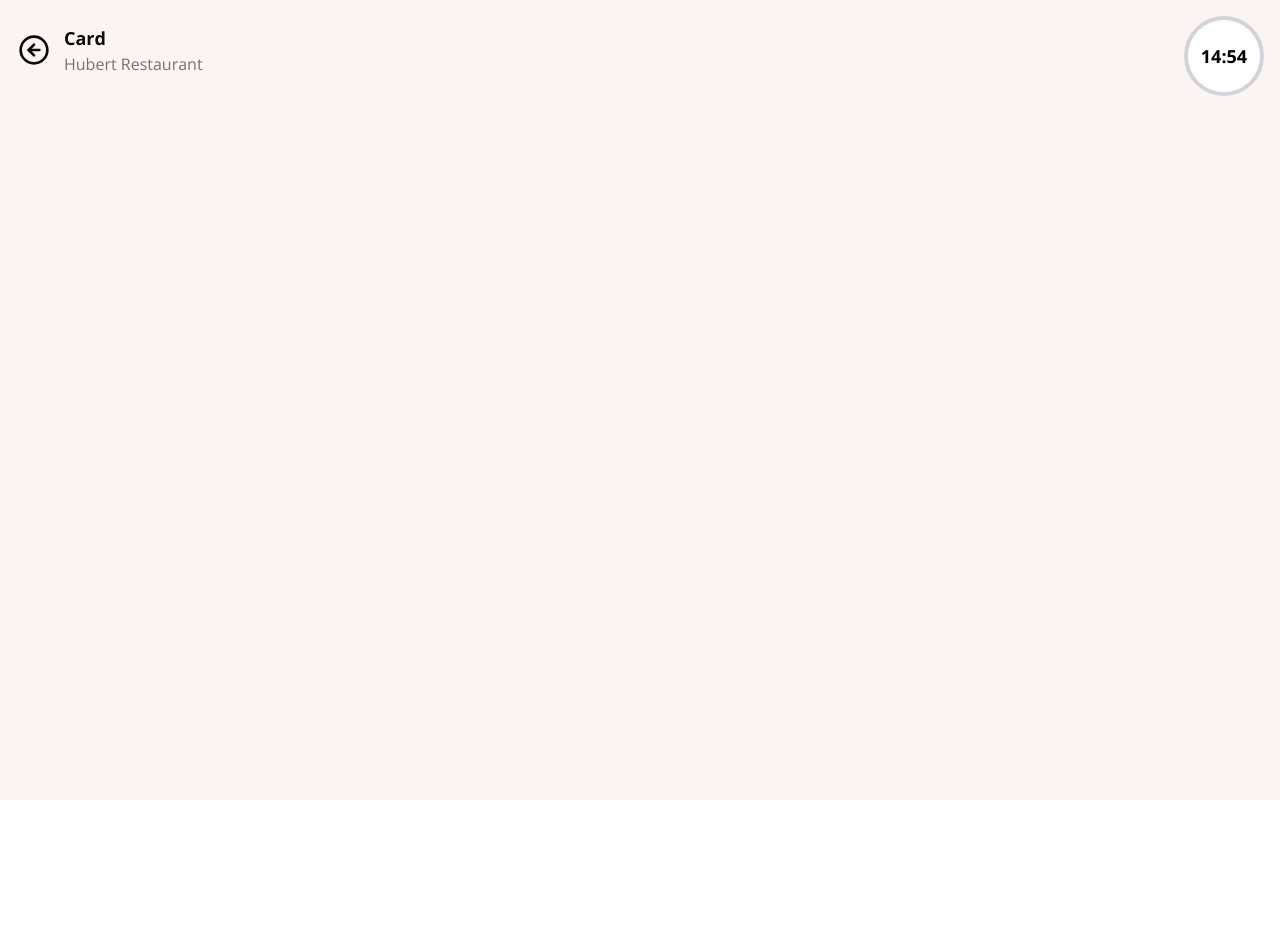
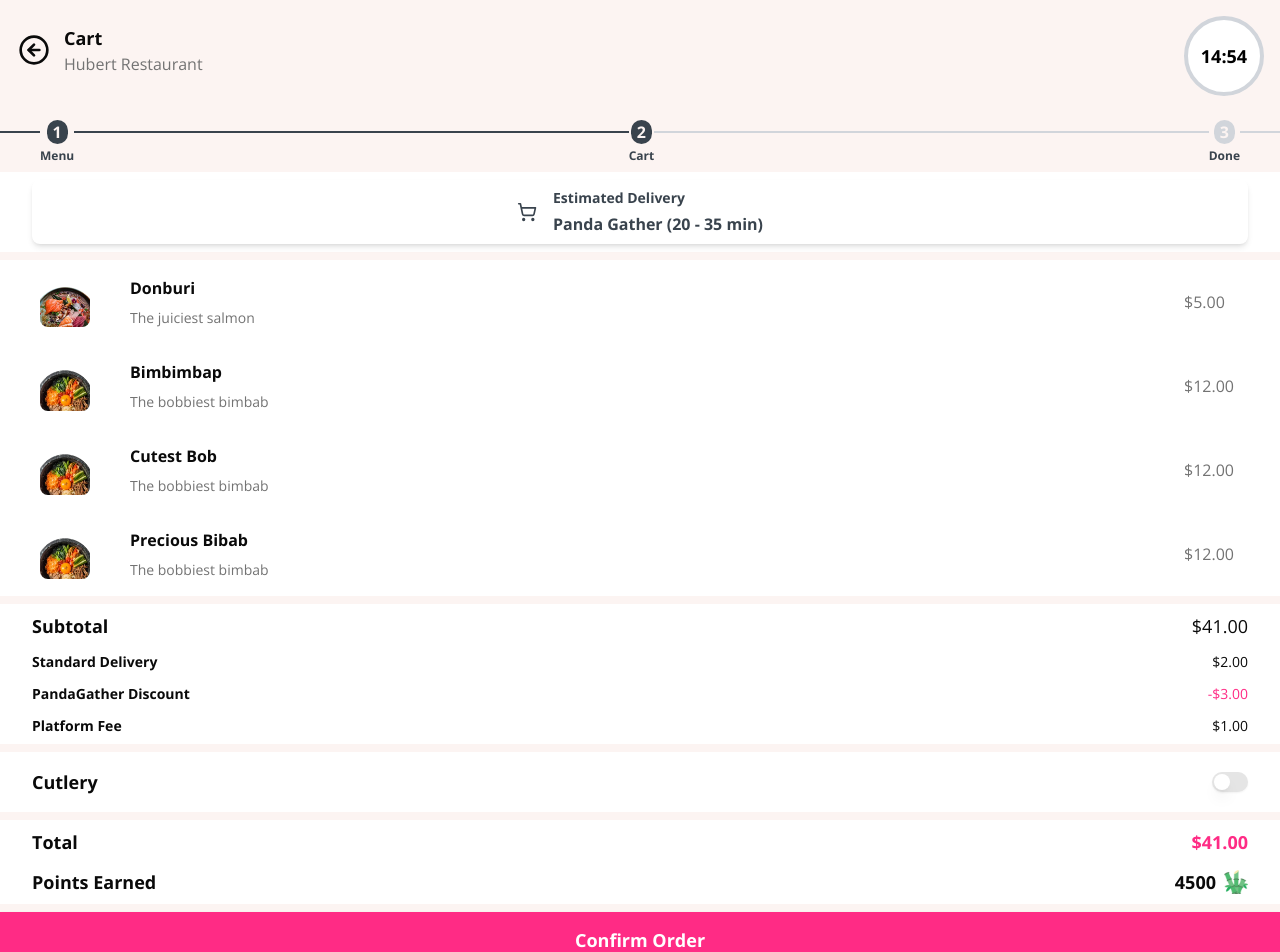
Before and after one commit to barbayjuliette/HACK_42SG, a Next.js app: page /order/cart in a window 1280 px wide. Shown: the top 952 px of the page. Before the commit the page ends 800 px from the top, so only its background shows below. Built offline with nearby package versions, Linux system fonts and the light colour scheme.

Commit message:
feat: add cart page

```diff
--- a/package.json
+++ b/package.json
@@ -11,7 +11,9 @@
   "dependencies": {
     "@radix-ui/react-icons": "^1.3.0",
     "@radix-ui/react-scroll-area": "^1.1.0",
+    "@radix-ui/react-separator": "^1.1.0",
     "@radix-ui/react-slot": "^1.1.0",
+    "@radix-ui/react-switch": "^1.1.0",
     "class-variance-authority": "^0.7.0",
     "clsx": "^2.1.1",
     "lucide-react": "^0.445.0",
@@ -19,6 +21,7 @@
     "next-themes": "^0.3.0",
     "react": "^18",
     "react-dom": "^18",
+    "react-form-stepper": "^2.0.3",
     "sonner": "^1.5.0",
     "tailwind-merge": "^2.5.2",
     "tailwindcss-animate": "^1.0.7"
--- a/src/app/order/cart/page.tsx
+++ b/src/app/order/cart/page.tsx
@@ -1,16 +1,153 @@
 import ExitButton from "@/components/exit-button";
 import Timer from "@/components/timer";
+import TotalButton from "@/components/total-button";
+import { Switch } from "@/components/ui/switch";
 import { restaurantName } from "@/constants/general";
+import { Separator } from "@radix-ui/react-separator";
+import { ShoppingCart } from "lucide-react";
+import Image from "next/image";
+import Link from "next/link";
+import { FC } from "react";
+
+const FoodItem: FC<{
+  src: string;
+  title: string;
+  description: string;
+  price: string;
+}> = (props) => {
+  const { src, title, description, price } = props;
+  return (
+    <div className="p-4 bg-white flex gap-4 items-center">
+      <Image
+        height={50}
+        width={50}
+        alt={src}
+        src={src}
+        className="rounded-lg mx-6"
+      />
+      <div className="flex flex-col gap-2 flex-grow">
+        <p className="font-bold">{title}</p>
+        <p className="text-muted-foreground text-sm">{description}</p>
+      </div>
+      <p className="text-muted-foreground w-[80px]">{price}</p>
+    </div>
+  );
+};
 
 export default function CartPage() {
   return (
-    <div className="flex flex-col w-full py-2 pb-0 gap-4 bg-panda_bg">
+    <div className="flex flex-col w-full py-2 pb-0 gap-2 bg-panda_bg">
       <Timer absolute className="w-[80px] h-[80px] text-lg" />
       <ExitButton href="/order/selection" back className="top-8" />
       <div className="flex flex-col px-16 py-4">
-        <p className="text-lg font-bold">Card</p>
+        <p className="text-lg font-bold">Cart</p>
         <p className="text-muted-foreground">{restaurantName}</p>
       </div>
+      {/* Stepper */}
+      <div className="flex flex-col">
+        <div className="flex items-center">
+          <Separator className="border border-neutral min-w-[40px]" />
+          <div className="flex flex-col items-center mt-5 gap-1">
+            <p className="rounded-full px-1.5 text-panda_bg font-bold bg-neutral">
+              1
+            </p>
+            <p className="text-neutral font-bold text-xs">Menu</p>
+          </div>
+          <Separator className="border border-neutral w-full" />
+          <div className="flex flex-col items-center mt-5 gap-1">
+            <p className="rounded-full px-1.5 text-panda_bg font-bold bg-neutral">
+              2
+            </p>
+            <p className="text-neutral font-bold text-xs">Cart</p>
+          </div>
+          <Separator className="border border-gray-300 w-full" />
+          <div className="flex flex-col items-center mt-5 gap-1">
+            <p className="rounded-full px-1.5 text-panda_bg font-bold bg-gray-300">
+              3
+            </p>
+            <p className="text-neutral font-bold text-xs">Done</p>
+          </div>
+          <Separator className="border border-gray-300 min-w-[40px]" />
+        </div>
+      </div>
+      {/* Estimated */}
+      <div className="flex items-center justify-center p-2 px-8 bg-white">
+        <div className="px-8 w-full h-[64px] flex gap-4 items-center justify-center shadow-md rounded-lg">
+          <ShoppingCart size={20} className="text-neutral" />
+          <div className="flex flex-col gap-1">
+            <p className="text-neutral font-bold text-sm">Estimated Delivery</p>
+            <p className="text-neutral font-bold">Panda Gather (20 - 35 min)</p>
+          </div>
+        </div>
+      </div>
+      {/* Food Item */}
+      <div className="flex flex-col">
+        <FoodItem
+          src="/japanese.png"
+          title="Donburi"
+          description="The juiciest salmon"
+          price="$5.00"
+        />
+        <FoodItem
+          src="/korean.png"
+          title="Bimbimbap"
+          description="The bobbiest bimbab"
+          price="$12.00"
+        />
+        <FoodItem
+          src="/korean.png"
+          title="Cutest Bob"
+          description="The bobbiest bimbab"
+          price="$12.00"
+        />
+        <FoodItem
+          src="/korean.png"
+          title="Precious Bibab"
+          description="The bobbiest bimbab"
+          price="$12.00"
+        />
+      </div>
+      {/* Grid */}
+      <div className="grid grid-cols-2 gap-8 w-full px-8 py-2 bg-white">
+        <div className="flex flex-col gap-3">
+          <p className="text-lg font-bold">Subtotal</p>
+          <p className="font-bold text-sm">Standard Delivery</p>
+          <p className="font-bold text-sm">PandaGather Discount</p>
+          <p className="font-bold text-sm">Platform Fee</p>
+        </div>
+        <div className="flex flex-col gap-3 text-end">
+          <p className="text-lg">$41.00</p>
+          <p className="text-sm">$2.00</p>
+          <p className="text-sm text-panda">-$3.00</p>
+          <p className="text-sm">$1.00</p>
+        </div>
+      </div>
+      {/* Cutlery */}
+      <div className="flex p-4 items-center justify-between px-8 bg-white">
+        <p className="text-lg font-bold">Cutlery</p>
+        <Switch />
+      </div>
+      <div className="grid grid-cols-2 gap-8 w-full px-8 py-2 bg-white">
+        <div className="flex flex-col gap-3">
+          <p className="text-lg font-bold">Total</p>
+          <p className="text-lg font-bold">Points Earned</p>
+        </div>
+        <div className="flex flex-col gap-3 text-end">
+          <p className="text-lg font-bold text-panda">$41.00</p>
+          <div className="flex gap-2 items-center justify-end">
+            <p className="text-lg font-bold">4500</p>
+            <Image
+              src="/cactus.png"
+              height={24}
+              width={24}
+              alt="Cactus image"
+            />
+          </div>
+        </div>
+      </div>
+      <Link href="/order/checkout">
+        <TotalButton title="Confirm Order" />
+      </Link>
     </div>
   );
 }
--- /dev/null
+++ b/src/components/ui/separator.tsx
@@ -0,0 +1,31 @@
+"use client"
+
+import * as React from "react"
+import * as SeparatorPrimitive from "@radix-ui/react-separator"
+
+import { cn } from "@/lib/utils"
+
+const Separator = React.forwardRef<
+  React.ElementRef<typeof SeparatorPrimitive.Root>,
+  React.ComponentPropsWithoutRef<typeof SeparatorPrimitive.Root>
+>(
+  (
+    { className, orientation = "horizontal", decorative = true, ...props },
+    ref
+  ) => (
+    <SeparatorPrimitive.Root
+      ref={ref}
+      decorative={decorative}
+      orientation={orientation}
+      className={cn(
+        "shrink-0 bg-border",
+        orientation === "horizontal" ? "h-[1px] w-full" : "h-full w-[1px]",
+        className
+      )}
+      {...props}
+    />
+  )
+)
+Separator.displayName = SeparatorPrimitive.Root.displayName
+
+export { Separator }
--- /dev/null
+++ b/src/components/ui/switch.tsx
@@ -0,0 +1,29 @@
+"use client"
+
+import * as React from "react"
+import * as SwitchPrimitives from "@radix-ui/react-switch"
+
+import { cn } from "@/lib/utils"
+
+const Switch = React.forwardRef<
+  React.ElementRef<typeof SwitchPrimitives.Root>,
+  React.ComponentPropsWithoutRef<typeof SwitchPrimitives.Root>
+>(({ className, ...props }, ref) => (
+  <SwitchPrimitives.Root
+    className={cn(
+      "peer inline-flex h-5 w-9 shrink-0 cursor-pointer items-center rounded-full border-2 border-transparent shadow-sm transition-colors focus-visible:outline-none focus-visible:ring-2 focus-visible:ring-ring focus-visible:ring-offset-2 focus-visible:ring-offset-background disabled:cursor-not-allowed disabled:opacity-50 data-[state=checked]:bg-primary data-[state=unchecked]:bg-input",
+      className
+    )}
+    {...props}
+    ref={ref}
+  >
+    <SwitchPrimitives.Thumb
+      className={cn(
+        "pointer-events-none block h-4 w-4 rounded-full bg-background shadow-lg ring-0 transition-transform data-[state=checked]:translate-x-4 data-[state=unchecked]:translate-x-0"
+      )}
+    />
+  </SwitchPrimitives.Root>
+))
+Switch.displayName = SwitchPrimitives.Root.displayName
+
+export { Switch }
--- a/tailwind.config.ts
+++ b/tailwind.config.ts
@@ -15,6 +15,7 @@ const config: Config = {
         panda: "#FF2B85",
         panda_light: "#FFACCF",
         panda_bg: "#FCF4F2",
+        neutral: "#39434D",
         card: {
           DEFAULT: "hsl(var(--card))",
           foreground: "hsl(var(--card-foreground))",
```
Also changed, not shown: public/cactus.png (added), 1 other file (tests, documents, lock files or other folders).
